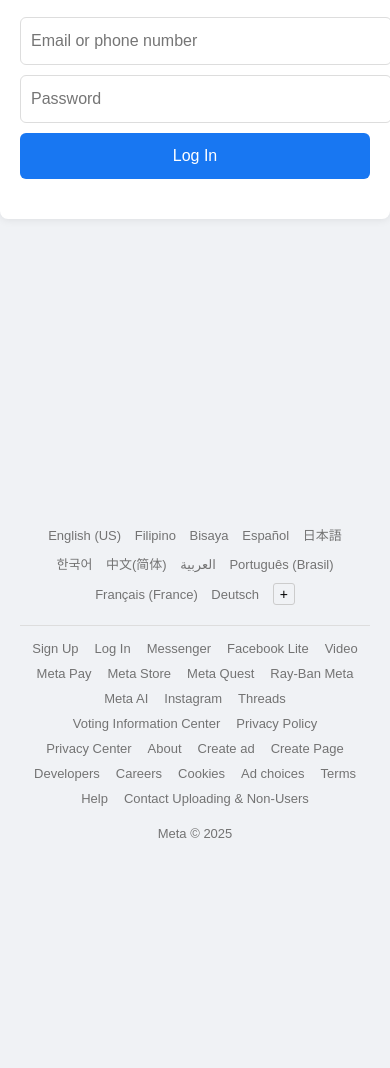
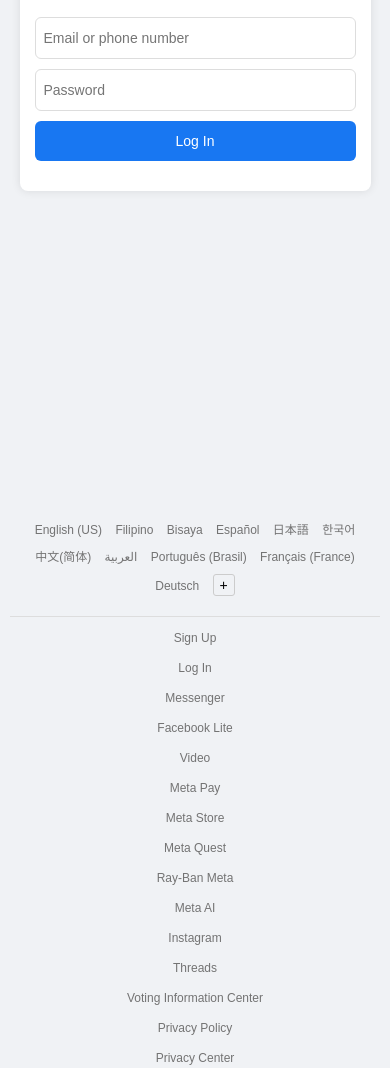
Before and after one commit to CodebyGoose/facebook-login, a plain HTML site: page public/index.html in a window 390 px wide. Shown: the part 389-1457 px from the top of the page. Before the commit the page ends 1263 px from the top, so only its background shows below. Drawn offline with Linux system fonts and the light colour scheme.

Commit message:
Initial commit

```diff
--- a/public/style.css
+++ b/public/style.css
@@ -1,3 +1,9 @@
+*,
+*::before,
+*::after {
+  box-sizing: border-box;
+}
+
 body {
   margin: 0;
   padding: 0;
@@ -18,8 +24,11 @@ body {
   border-radius: 8px;
   box-shadow: 0 0 10px rgba(0, 0, 0, 0.1);
   text-align: center;
-  width: 380px;
+  width: 90%;
+  max-width: 380px; /* max width on bigger screens */
+  box-sizing: border-box;
 }
+
 
 .fb-logo {
   color: #1877f2;
@@ -137,7 +146,9 @@ footer hr {
   display: flex;
   flex-wrap: wrap;
   justify-content: center;
+  gap: 8px; /* adds consistent spacing */
 }
+
 
 .footer-links a {
   margin: 5px 8px;
@@ -146,3 +157,36 @@ footer hr {
 footer p {
   margin-top: 15px;
 }
+
+@media (max-width: 480px) {
+  .login-box {
+    padding: 30px 15px;
+  }
+
+  .fb-logo {
+    font-size: 32px;
+  }
+
+  .login-text {
+    font-size: 16px;
+  }
+
+  form input, form button[type="submit"] {
+    font-size: 14px;
+    padding: 12px 8px;
+  }
+
+  footer {
+    font-size: 12px;
+    padding: 15px 10px;
+  }
+
+  .footer-links {
+    flex-direction: column;
+    align-items: center;
+  }
+
+  .footer-links a {
+    margin: 4px 0;
+  }
+}
```
